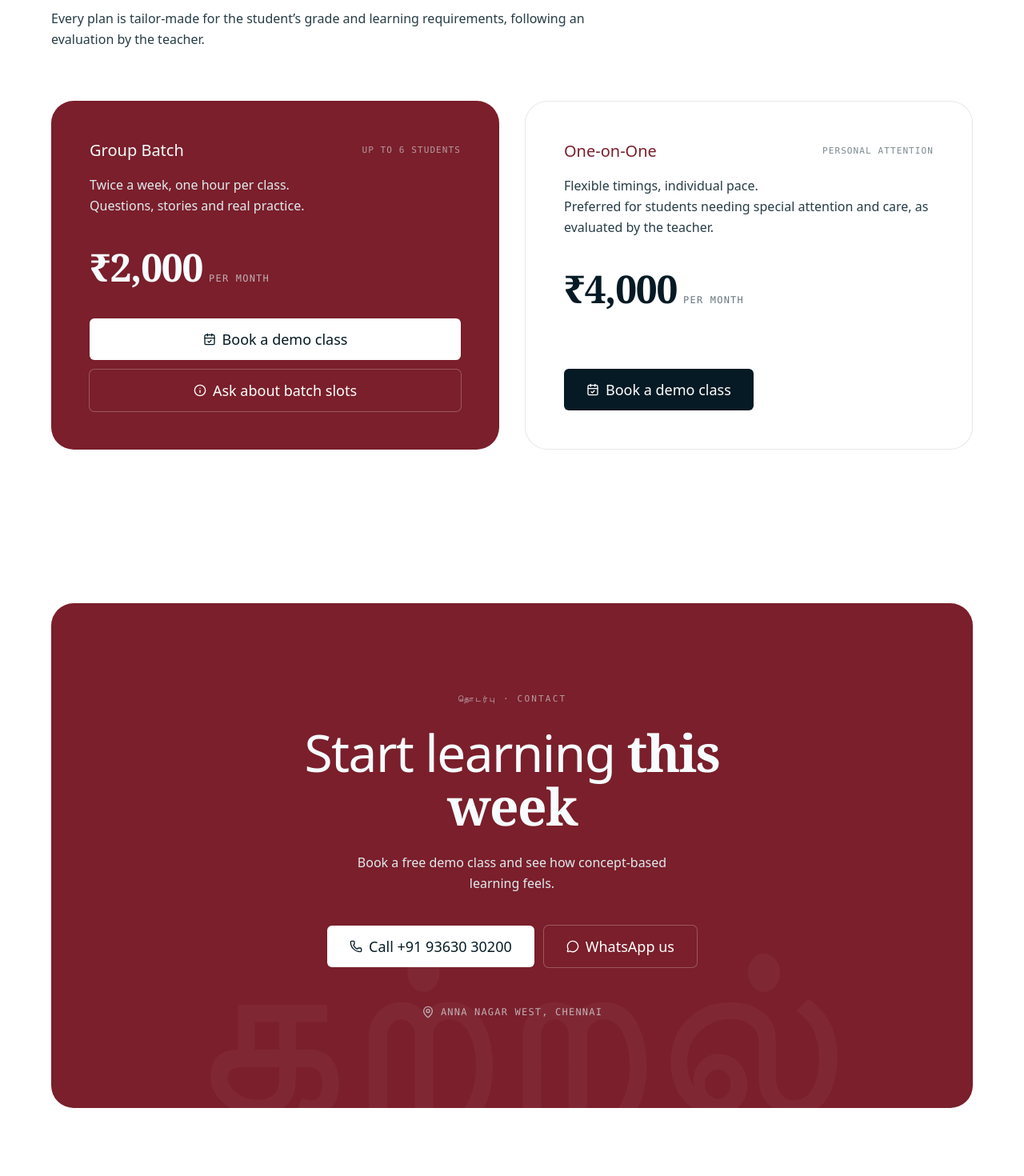
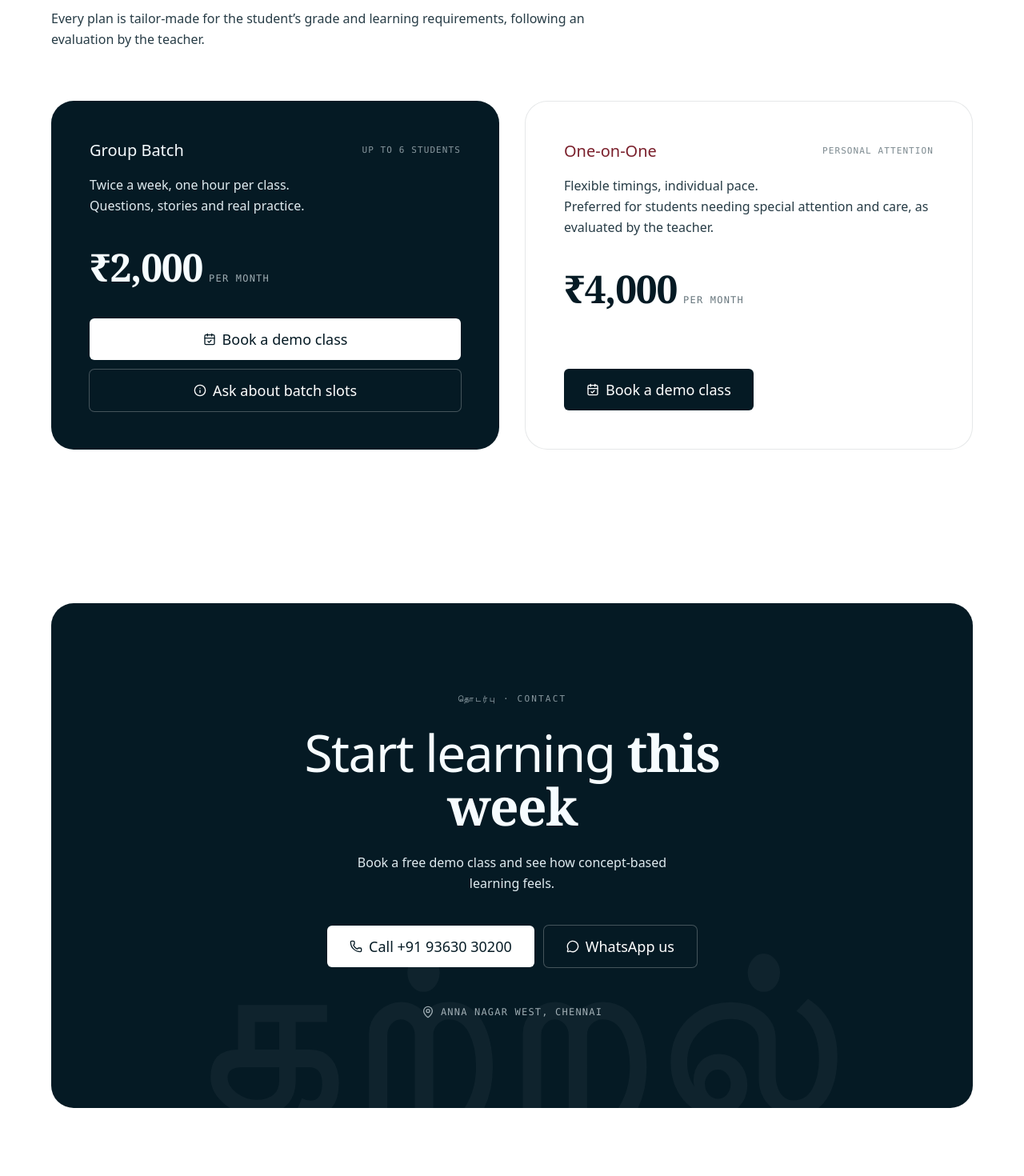
Before and after one commit to sakthiaadhavan9411-creator/Rk-Tuition, a React (Vite) app: page / in a window 1280 px wide. Shown: the part 2900-4370 px from the top of the page at 80% size. Built offline with nearby package versions, Linux system fonts and the light colour scheme; a web font is replaced by a local one.

Commit message:
Restore navy call-to-action panels

```diff
--- a/src/components/ContactSection.tsx
+++ b/src/components/ContactSection.tsx
@@ -11,7 +11,7 @@ export function ContactSection() {
   return (
     <section id="contact" className="mx-auto max-w-[1200px] scroll-mt-24 px-6 py-24">
       <FadeIn delay={0.1}>
-        <div className="relative overflow-hidden rounded-[28px] bg-maroon px-6 py-20 text-center md:px-16 md:py-28">
+        <div className="relative overflow-hidden rounded-[28px] bg-[#051A24] px-6 py-20 text-center md:px-16 md:py-28">
           <span
             className="pointer-events-none absolute -bottom-10 left-1/2 -translate-x-1/2 select-none font-accent text-[200px] leading-none text-white/[0.04] md:text-[300px]"
             aria-hidden="true"
--- a/src/components/PricingSection.tsx
+++ b/src/components/PricingSection.tsx
@@ -22,7 +22,7 @@ export function PricingSection() {
 
       <div className="mt-12 grid gap-8 md:mt-16 md:grid-cols-2">
         <FadeIn delay={0.1}>
-          <div className="flex h-full flex-col justify-between rounded-[28px] bg-maroon p-10 md:p-12">
+          <div className="flex h-full flex-col justify-between rounded-[28px] bg-[#051A24] p-10 md:p-12">
             <div>
               <div className="flex items-center justify-between">
                 <h3 className="text-xl font-medium text-[#F6FCFF]">Group Batch</h3>
```
